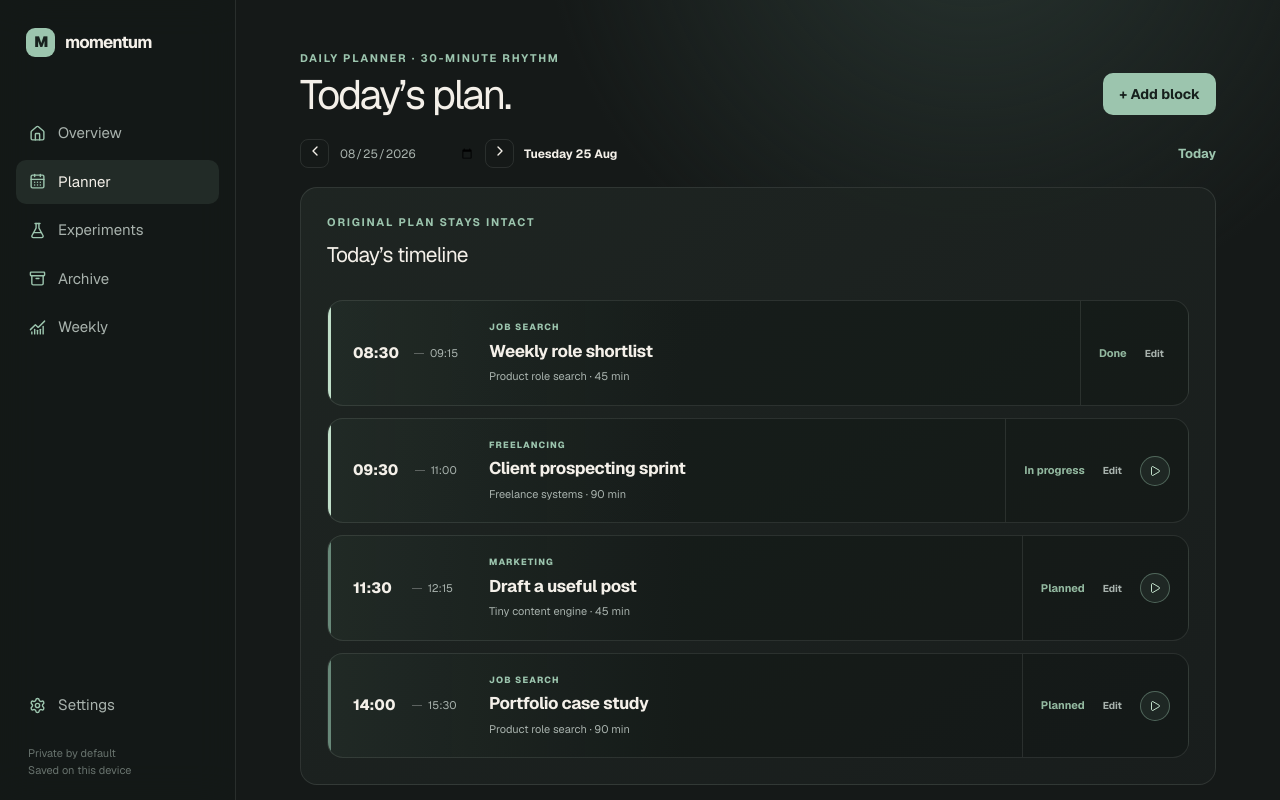
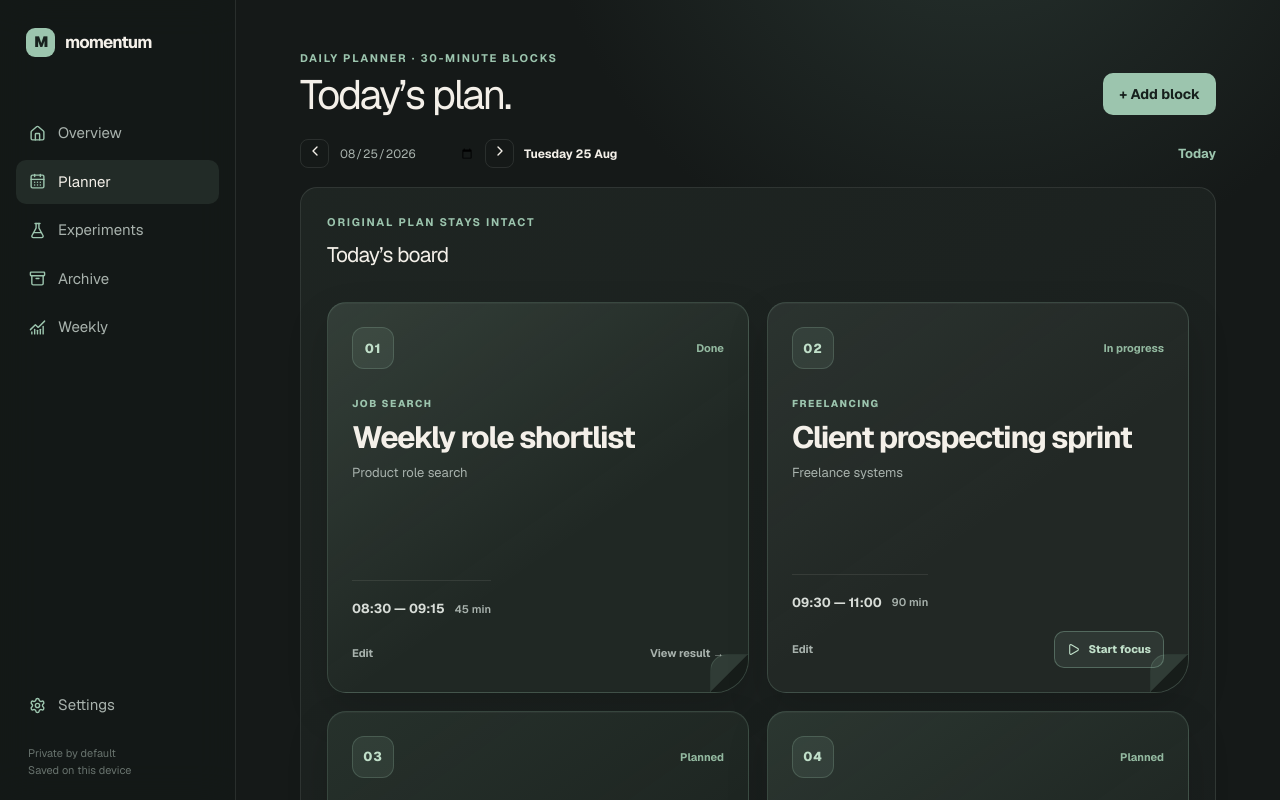
Before and after one commit to charan333777/Momentum, a Next.js app: page / in a window 1280 px wide. Both pictures are taken after a click on the button 543 px from the left and 675 px from the top of the page. Shown: the top 800 px of the page. Built offline with nearby package versions, Linux system fonts and the light colour scheme.

Commit message:
Redesign planner as sticky note board

```diff
--- a/app/globals.css
+++ b/app/globals.css
@@ -1093,6 +1093,186 @@ nav {
 .task-stack.compact .task-edit {
   display: none;
 }
+.sticky-board {
+  display: grid;
+  grid-template-columns: repeat(2, minmax(0, 1fr));
+  gap: 18px;
+  width: min(930px, 100%);
+  margin: 32px auto 0;
+}
+.sticky-note {
+  position: relative;
+  display: flex;
+  aspect-ratio: 1.08 / 1;
+  min-width: 0;
+  overflow: hidden;
+  flex-direction: column;
+  border: 1px solid rgba(156, 197, 174, 0.2);
+  border-radius: 19px 19px 34px 19px;
+  padding: 24px;
+  background:
+    linear-gradient(145deg, rgba(156, 197, 174, 0.09), transparent 55%), #202824;
+  box-shadow:
+    0 18px 42px rgba(0, 0, 0, 0.15),
+    inset 0 1px rgba(255, 255, 255, 0.035);
+  transition:
+    transform 0.18s ease,
+    border-color 0.18s ease,
+    box-shadow 0.18s ease;
+}
+.sticky-note:nth-child(4n + 2) {
+  background:
+    linear-gradient(145deg, rgba(129, 156, 145, 0.095), transparent 55%),
+    #222825;
+}
+.sticky-note:nth-child(4n + 3) {
+  background:
+    linear-gradient(145deg, rgba(156, 197, 174, 0.065), transparent 55%),
+    #1e2622;
+}
+.sticky-note:hover {
+  transform: translateY(-3px);
+  border-color: rgba(156, 197, 174, 0.4);
+  box-shadow: 0 24px 55px rgba(0, 0, 0, 0.23);
+}
+.sticky-note.overdue,
+.sticky-note.partial {
+  border-color: rgba(229, 185, 109, 0.34);
+  background:
+    linear-gradient(145deg, rgba(229, 185, 109, 0.09), transparent 56%), #27261f;
+}
+.sticky-note.completed {
+  background:
+    linear-gradient(145deg, rgba(192, 223, 201, 0.12), transparent 60%), #202824;
+}
+.sticky-note.skipped {
+  opacity: 0.74;
+}
+.note-fold {
+  position: absolute;
+  right: -1px;
+  bottom: -1px;
+  width: 39px;
+  height: 39px;
+  border: 1px solid rgba(156, 197, 174, 0.16);
+  border-radius: 17px 0 0;
+  background: linear-gradient(135deg, #303c36 48%, #171d1a 50%);
+}
+.note-topline {
+  display: flex;
+  align-items: center;
+  justify-content: space-between;
+  gap: 14px;
+}
+.note-number {
+  display: grid;
+  width: 42px;
+  height: 42px;
+  place-items: center;
+  border: 1px solid rgba(156, 197, 174, 0.22);
+  border-radius: 12px;
+  background: rgba(156, 197, 174, 0.1);
+  color: var(--sage-bright);
+  font-size: 13px;
+  font-weight: 800;
+  letter-spacing: 0.06em;
+}
+.sticky-note.overdue .note-number,
+.sticky-note.partial .note-number {
+  border-color: rgba(229, 185, 109, 0.25);
+  background: rgba(229, 185, 109, 0.09);
+  color: var(--amber);
+}
+.note-main {
+  display: flex;
+  min-width: 0;
+  flex: 1;
+  flex-direction: column;
+  border: 0;
+  padding: 27px 0 19px;
+  background: transparent;
+  color: var(--ink);
+  text-align: left;
+}
+.note-category {
+  color: var(--sage);
+  font-size: 10px;
+  font-weight: 800;
+  letter-spacing: 0.15em;
+  text-transform: uppercase;
+}
+.note-main > strong {
+  display: -webkit-box;
+  overflow: hidden;
+  margin-top: 10px;
+  font-size: clamp(23px, 2.4vw, 31px);
+  font-weight: 620;
+  letter-spacing: -0.045em;
+  line-height: 1.06;
+  -webkit-box-orient: vertical;
+  -webkit-line-clamp: 2;
+}
+.note-experiment {
+  margin-top: 9px;
+  color: var(--muted);
+  font-size: 13px;
+}
+.note-time-row {
+  display: flex;
+  align-items: center;
+  justify-content: space-between;
+  gap: 10px;
+  margin-top: auto;
+  border-top: 1px solid rgba(235, 239, 229, 0.09);
+  padding-top: 18px;
+  color: #d8ddd8;
+  font-size: 13px;
+  font-weight: 700;
+}
+.note-time-row span:last-child {
+  color: var(--muted);
+  font-size: 11px;
+  font-weight: 600;
+}
+.note-actions {
+  position: relative;
+  z-index: 1;
+  display: flex;
+  align-items: center;
+  justify-content: space-between;
+  gap: 10px;
+}
+.note-edit,
+.note-open {
+  border: 0;
+  padding: 7px 0;
+  background: transparent;
+  color: var(--muted);
+  font-size: 11px;
+  font-weight: 700;
+}
+.note-edit:hover,
+.note-open:hover {
+  color: var(--sage-bright);
+}
+.note-start {
+  display: inline-flex;
+  align-items: center;
+  justify-content: center;
+  gap: 8px;
+  min-height: 37px;
+  border: 1px solid rgba(156, 197, 174, 0.35);
+  border-radius: 10px;
+  padding: 0 12px;
+  background: rgba(156, 197, 174, 0.1);
+  color: var(--sage-bright);
+  font-size: 11px;
+  font-weight: 750;
+}
+.note-start:hover {
+  border-color: rgba(156, 197, 174, 0.6);
+  background: rgba(156, 197, 174, 0.17);
+}
 .bar-visual {
   display: flex;
   align-items: flex-end;
@@ -1986,6 +2166,19 @@ nav {
   .home-folder {
     min-height: 330px;
   }
+  .sticky-board {
+    gap: 14px;
+  }
+  .sticky-note {
+    aspect-ratio: 1 / 1;
+    padding: 20px;
+  }
+  .note-main {
+    padding-block: 21px 16px;
+  }
+  .note-main > strong {
+    font-size: 24px;
+  }
   .achievement-stats {
     grid-template-columns: repeat(3, 1fr);
   }
@@ -2157,6 +2350,33 @@ nav {
   .focus-session-card {
     border-radius: 22px;
   }
+  .sticky-board {
+    grid-template-columns: 1fr;
+    gap: 15px;
+    margin-top: 25px;
+  }
+  .sticky-note {
+    aspect-ratio: 1 / 1;
+    padding: 22px;
+  }
+  .note-main {
+    padding-block: 25px 18px;
+  }
+  .note-main > strong {
+    font-size: 29px;
+  }
+  .note-category {
+    font-size: 11px;
+  }
+  .note-experiment,
+  .note-time-row {
+    font-size: 14px;
+  }
+  .note-edit,
+  .note-open,
+  .note-start {
+    font-size: 12px;
+  }
   .home-heading {
     margin-bottom: 20px;
   }
--- a/app/page.tsx
+++ b/app/page.tsx
@@ -1106,7 +1106,7 @@ export default function Home() {
         <header className="page-head">
           <div>
             <p className="eyebrow">
-              Daily planner · {data.interval}-minute rhythm
+              Daily planner · {data.interval}-minute blocks
             </p>
             <h1>
               {plannerDate === today
@@ -1164,9 +1164,7 @@ export default function Home() {
             <div>
               <p className="eyebrow">Original plan stays intact</p>
               <h2>
-                {plannerDate === today
-                  ? "Today’s timeline"
-                  : "Your planned day"}
+                {plannerDate === today ? "Today’s board" : "Your day board"}
               </h2>
             </div>
           </div>
@@ -1558,42 +1556,30 @@ export default function Home() {
   }
   function Timeline({
     blocks,
-    compact = false,
     onEdit,
     onOpen,
     onStart,
   }: {
     blocks: Block[];
-    compact?: boolean;
     onEdit: (b: Block) => void;
     onOpen: (b: Block) => void;
     onStart: (b: Block) => void;
   }) {
     return (
-      <div className={compact ? "task-stack compact" : "task-stack"}>
-        {blocks.map((b) => {
+      <div className="sticky-board">
+        {blocks.map((b, index) => {
           const exp = experimentFor(b.experimentId);
           const overdue = isBlockOverdue(b, today);
           return (
             <article
-              className={`task-card ${b.status}${overdue ? " overdue" : ""}`}
+              className={`sticky-note ${b.status}${overdue ? " overdue" : ""}`}
               key={b.id}
             >
-              <button className="task-card-main" onClick={() => onOpen(b)}>
-                <span className="task-time">
-                  <strong>{b.start}</strong>
-                  <i />
-                  <span>{b.end}</span>
+              <span className="note-fold" />
+              <div className="note-topline">
+                <span className="note-number">
+                  {String(index + 1).padStart(2, "0")}
                 </span>
-                <span className="task-copy">
-                  <small>{exp?.category || "Personal focus"}</small>
-                  <strong>{b.title}</strong>
-                  <span>
-                    {exp?.name || "Personal"} · {minutes(b.start, b.end)} min
-                  </span>
-                </span>
-              </button>
-              <div className="task-card-end">
                 <span className={`block-status ${b.status}`}>
                   {overdue
                     ? "Overdue"
@@ -1609,8 +1595,25 @@ export default function Home() {
                               ? "In progress"
                               : "Planned"}
                 </span>
+              </div>
+              <button className="note-main" onClick={() => onOpen(b)}>
+                <span className="note-category">
+                  {exp?.category || "Personal focus"}
+                </span>
+                <strong>{b.title}</strong>
+                <span className="note-experiment">
+                  {exp?.name || "Personal"}
+                </span>
+                <span className="note-time-row">
+                  <span>
+                    {b.start} — {b.end}
+                  </span>
+                  <span>{minutes(b.start, b.end)} min</span>
+                </span>
+              </button>
+              <div className="note-actions">
                 <button
-                  className="task-edit"
+                  className="note-edit"
                   onClick={() => onEdit(b)}
                   aria-label={`Edit ${b.title}`}
                 >
@@ -1618,7 +1621,7 @@ export default function Home() {
                 </button>
                 {b.status === "planned" || b.status === "active" ? (
                   <button
-                    className="play-button"
+                    className="note-start"
                     onClick={() =>
                       timerBlock?.id === b.id ? onOpen(b) : onStart(b)
                     }
@@ -1631,10 +1634,17 @@ export default function Home() {
                     {timerBlock?.id === b.id ? (
                       <span className="timer-indicator" />
                     ) : (
-                      <StaticIcon name="play" size={12} />
+                      <StaticIcon name="play" size={13} />
                     )}
+                    <span>
+                      {timerBlock?.id === b.id ? "Open focus" : "Start focus"}
+                    </span>
                   </button>
-                ) : null}
+                ) : (
+                  <button className="note-open" onClick={() => onOpen(b)}>
+                    View result →
+                  </button>
+                )}
               </div>
             </article>
           );
```
